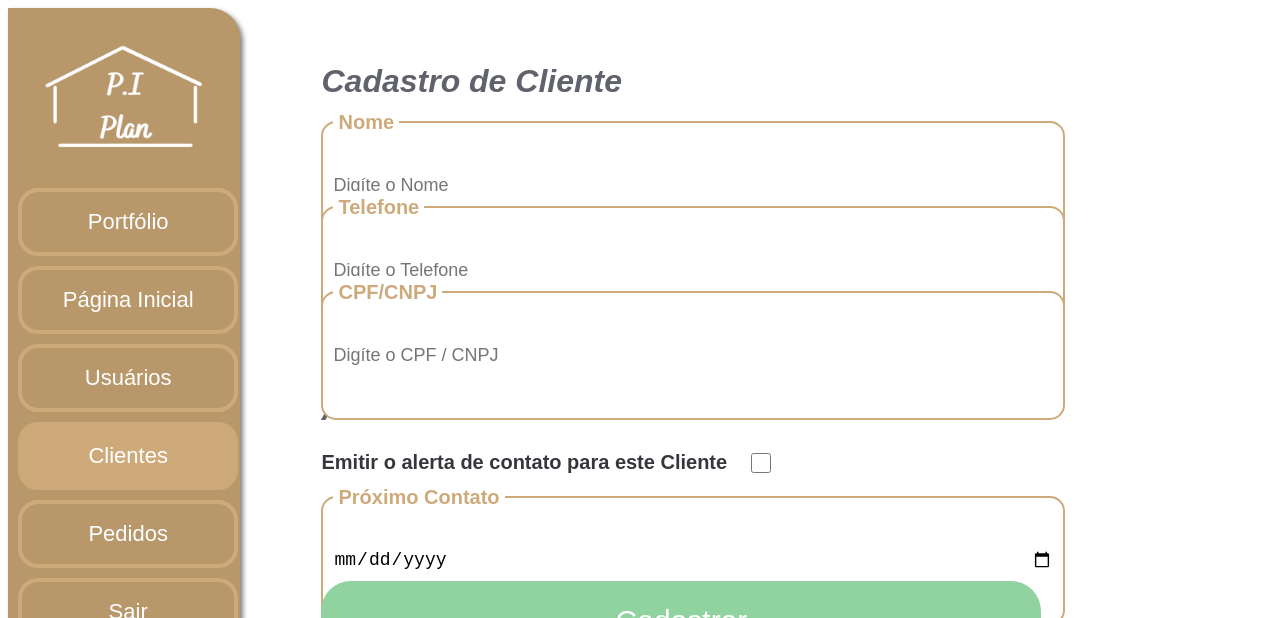
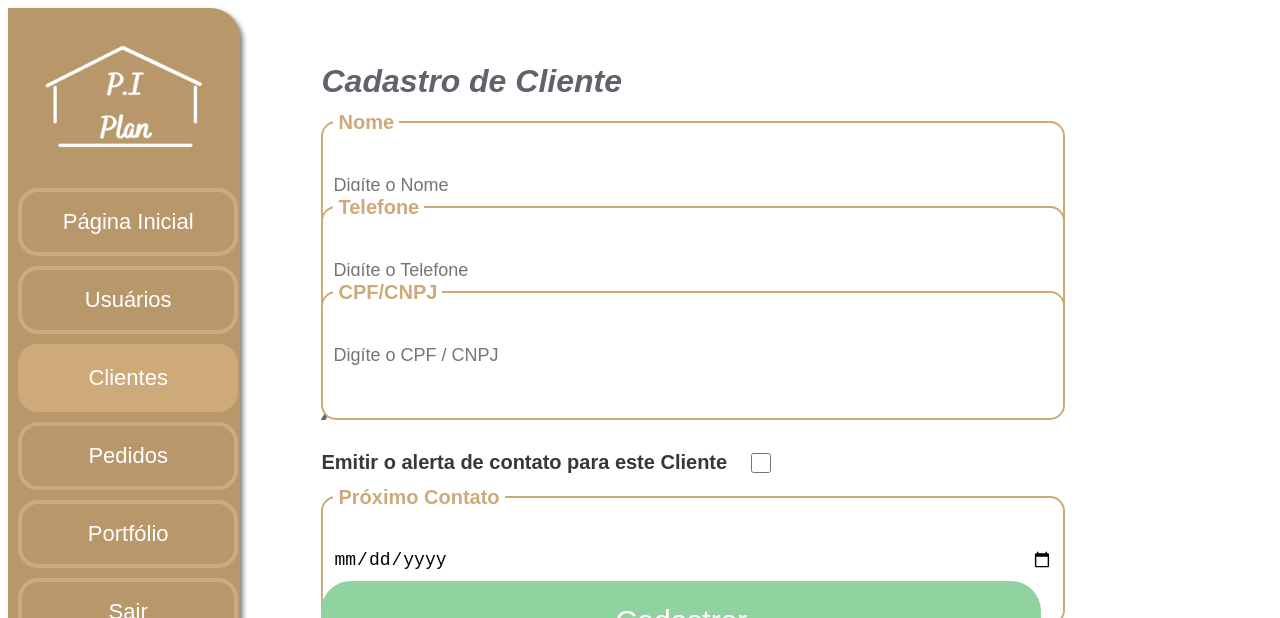
Before and after one commit to Vini7Dev/PI-Plan, a React (Create React App) app in the folder frontend/: page /customer-data in a window 1280 px wide. Shown: the top 618 px of the page. Built offline with nearby package versions, Linux system fonts and the light colour scheme.

Commit message:
Update nav items position

```diff
--- a/frontend/src/pages/AdmData/index.tsx
+++ b/frontend/src/pages/AdmData/index.tsx
@@ -86,11 +86,11 @@ const AdmData: React.FC = () =>{
     <Container>
       <div id="navigation-area">
         <NavigationBar>
-          <NavigationButton text="Portfólio" toPage="/" />
           <NavigationButton text="Página Inicial" toPage="/dashboard" />
           <NavigationButton text="Usuários" toPage="/users-list" id="nav-link-selected" />
           <NavigationButton text="Clientes" toPage="/customers-list" />
           <NavigationButton text="Pedidos" toPage="/orders-list" />
+          <NavigationButton text="Portfólio" toPage="/" />
           <NavigationButton text="Sair" toPage="/" />
         </NavigationBar>
       </div>
--- a/frontend/src/pages/CustomerData/index.tsx
+++ b/frontend/src/pages/CustomerData/index.tsx
@@ -151,11 +151,11 @@ const CustomerData: React.FC = () =>{
     <Container>
       <div id="navigation-area">
         <NavigationBar>
-          <NavigationButton text="Portfólio" toPage="/" />
           <NavigationButton text="Página Inicial" toPage="/dashboard" />
           <NavigationButton text="Usuários" toPage="/users-list"/>
           <NavigationButton text="Clientes" toPage="/customers-list" id="nav-link-selected" />
           <NavigationButton text="Pedidos" toPage="/orders-list" />
+          <NavigationButton text="Portfólio" toPage="/" />
           <NavigationButton text="Sair" toPage="/" />
         </NavigationBar>
       </div>
--- a/frontend/src/pages/CustomersList/index.tsx
+++ b/frontend/src/pages/CustomersList/index.tsx
@@ -64,11 +64,11 @@ const CustomersList: React.FC = () => {
     <Container onLoad={handleLoadClients}>
       <div id="navigation-area">
         <NavigationBar>
-          <NavigationButton text="Portfólio" toPage="/" />
           <NavigationButton text="Página Inicial" toPage="/dashboard" />
           <NavigationButton text="Usuários" toPage="/users-list"/>
           <NavigationButton text="Clientes" toPage="/customers-list" id="nav-link-selected" />
           <NavigationButton text="Pedidos" toPage="/orders-list" />
+          <NavigationButton text="Portfólio" toPage="/" />
           <NavigationButton text="Sair" toPage="/" />
         </NavigationBar>
       </div>
--- a/frontend/src/pages/DashBoard/index.tsx
+++ b/frontend/src/pages/DashBoard/index.tsx
@@ -123,11 +123,11 @@ const DashBoard: React.FC = () =>{
     <Container onLoad={handleLoadTasks}>
       <div id="navigation-area">
         <NavigationBar>
-          <NavigationButton text="Portfólio" toPage="/" />
           <NavigationButton text="Página Inicial" toPage="/dashboard" id="nav-link-selected" />
           <NavigationButton text="Usuários" toPage="/users-list"/>
           <NavigationButton text="Clientes" toPage="/customers-list" />
           <NavigationButton text="Pedidos" toPage="/orders-list" />
+          <NavigationButton text="Portfólio" toPage="/" />
           <NavigationButton text="Sair" toPage="/" />
         </NavigationBar>
       </div>
--- a/frontend/src/pages/OrderData/index.tsx
+++ b/frontend/src/pages/OrderData/index.tsx
@@ -141,11 +141,11 @@ const OrderData: React.FC = () => {
     <Container>
       <div id="navigation-area">
         <NavigationBar>
-          <NavigationButton text="Portfólio" toPage="/" />
           <NavigationButton text="Página Inicial" toPage="/dashboard"/>
           <NavigationButton text="Usuários" toPage="/users-list"/>
           <NavigationButton text="Clientes" toPage="/customers-list" />
           <NavigationButton text="Pedidos" toPage="/orders-list" id="nav-link-selected" />
+          <NavigationButton text="Portfólio" toPage="/" />
           <NavigationButton text="Sair" toPage="/" />
         </NavigationBar>
       </div>
--- a/frontend/src/pages/OrdersList/index.tsx
+++ b/frontend/src/pages/OrdersList/index.tsx
@@ -44,11 +44,11 @@ const OrdersList: React.FC = () => {
     <Container onLoad={handleLoadOrders}>
       <div id="navigation-area">
         <NavigationBar>
-          <NavigationButton text="Portfólio" toPage="/" />
           <NavigationButton text="Página Inicial" toPage="/dashboard"/>
           <NavigationButton text="Usuários" toPage="/users-list"/>
           <NavigationButton text="Clientes" toPage="/customers-list" />
           <NavigationButton text="Pedidos" toPage="/orders-list" id="nav-link-selected" />
+          <NavigationButton text="Portfólio" toPage="/" />
           <NavigationButton text="Sair" toPage="/" />
         </NavigationBar>
       </div>
--- a/frontend/src/pages/UserList/index.tsx
+++ b/frontend/src/pages/UsersList/index.tsx
@@ -13,7 +13,7 @@ interface IUserProps {
   permission_create_adm: boolean;
 }
 
-const UserList: React.FC = () => {
+const UsersList: React.FC = () => {
   const [users, setUsers] = useState<IUserProps[]>([]);
 
   const handleLoadUsers = useCallback(() => {
@@ -44,11 +44,11 @@ const UserList: React.FC = () => {
     <Container onLoad={handleLoadUsers}>
       <div id="navigation-area">
         <NavigationBar>
-          <NavigationButton text="Portfólio" toPage="/" />
           <NavigationButton text="Página Inicial" toPage="/dashboard"/>
           <NavigationButton text="Usuários" toPage="/users-list" id="nav-link-selected" />
           <NavigationButton text="Clientes" toPage="/customers-list" />
           <NavigationButton text="Pedidos" toPage="/orders-list" />
+          <NavigationButton text="Portfólio" toPage="/" />
           <NavigationButton text="Sair" toPage="/" />
         </NavigationBar>
       </div>
@@ -110,4 +110,4 @@ const UserList: React.FC = () => {
   );
 };
 
-export default UserList;
+export default UsersList;
--- a/frontend/src/pages/index.tsx
+++ b/frontend/src/pages/index.tsx
@@ -5,7 +5,7 @@ import Portfolio from './Portfolio';
 import Login from './Login';
 import DashBoard from './DashBoard';
 import AdmData from './AdmData';
-import UserList from './UserList';
+import UsersList from './UsersList';
 import CustomerData from './CustomerData';
 import CustomersList from './CustomersList';
 import OrderData from './OrderData';
@@ -18,7 +18,7 @@ const Routes: React.FC = () => {
       <Route path="/login" component={Login} exact />
       <Route path="/dashboard" component={DashBoard} exact />
       <Route path="/adm-data" component={AdmData} />
-      <Route path="/users-list" component={UserList} exact />
+      <Route path="/users-list" component={UsersList} exact />
       <Route path="/customer-data" component={CustomerData} />
       <Route path="/customers-list" component={CustomersList} exact />
       <Route path="/order-data" component={OrderData} />
```
Also changed, not shown: frontend/src/pages/UsersList/styles.ts (renamed from frontend/src/pages/UserList/styles.ts).
